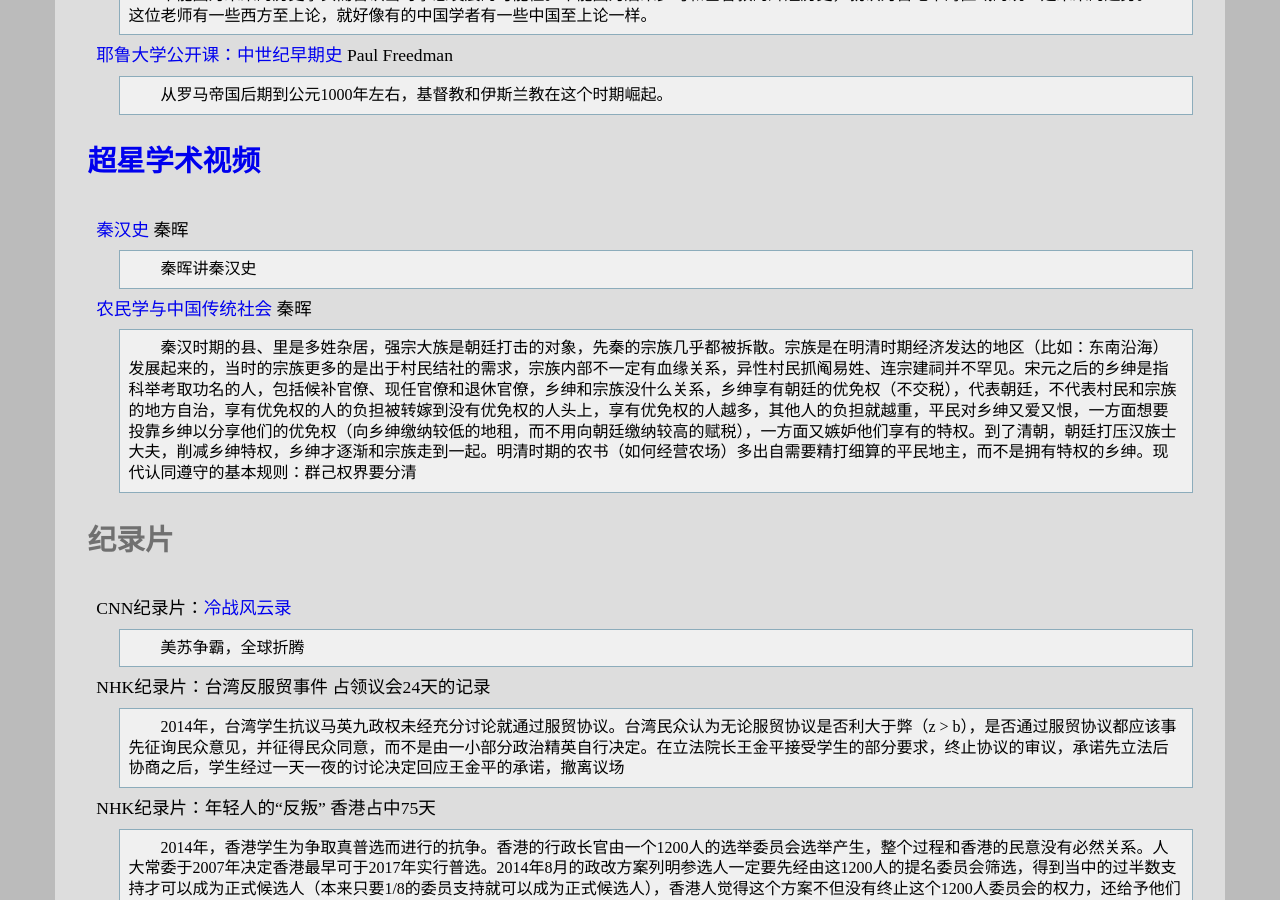
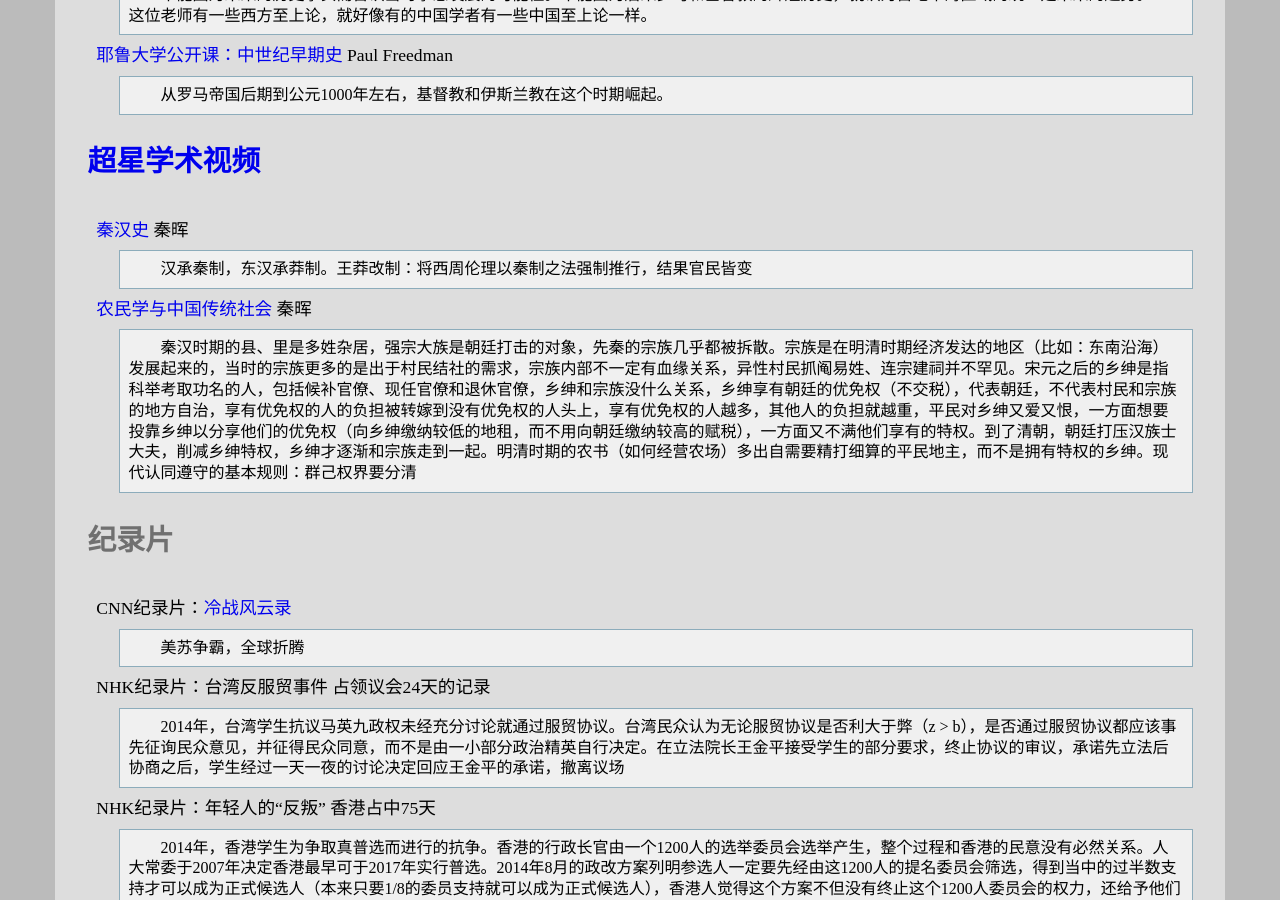
Before and after one commit to leiqin/leiqin.github.io, a Jekyll site: the page built from shoucang/history.markdown, in a window 1280 px wide and 900 px high, scrolled down 3453 px. Built offline with Jekyll 4.4.1, drawn with Linux system fonts in a browser that asks for light colours.

Commit message:
_ 小修改

```diff
--- a/shoucang/history.markdown
+++ b/shoucang/history.markdown
@@ -101,10 +101,10 @@ title: 以史为镜
 ### [超星学术视频](http://video.chaoxing.com/)
 
 [秦汉史](http://mooc.chaoxing.com/course/1122947.html) 秦晖
-:	秦晖讲秦汉史
+:	汉承秦制，东汉承莽制。王莽改制：将西周伦理以秦制之法强制推行，结果官民皆变
 
 [农民学与中国传统社会](http://video.chaoxing.com/serie_400000203.shtml) 秦晖
-:	秦汉时期的县、里是多姓杂居，强宗大族是朝廷打击的对象，先秦的宗族几乎都被拆散。宗族是在明清时期经济发达的地区（比如：东南沿海）发展起来的，当时的宗族更多的是出于村民结社的需求，宗族内部不一定有血缘关系，异性村民抓阄易姓、连宗建祠并不罕见。宋元之后的乡绅是指科举考取功名的人，包括候补官僚、现任官僚和退休官僚，乡绅和宗族没什么关系，乡绅享有朝廷的优免权（不交税），代表朝廷，不代表村民和宗族的地方自治，享有优免权的人的负担被转嫁到没有优免权的人头上，享有优免权的人越多，其他人的负担就越重，平民对乡绅又爱又恨，一方面想要投靠乡绅以分享他们的优免权（向乡绅缴纳较低的地租，而不用向朝廷缴纳较高的赋税），一方面又嫉妒他们享有的特权。到了清朝，朝廷打压汉族士大夫，削减乡绅特权，乡绅才逐渐和宗族走到一起。明清时期的农书（如何经营农场）多出自需要精打细算的平民地主，而不是拥有特权的乡绅。现代认同遵守的基本规则：群己权界要分清
+:	秦汉时期的县、里是多姓杂居，强宗大族是朝廷打击的对象，先秦的宗族几乎都被拆散。宗族是在明清时期经济发达的地区（比如：东南沿海）发展起来的，当时的宗族更多的是出于村民结社的需求，宗族内部不一定有血缘关系，异性村民抓阄易姓、连宗建祠并不罕见。宋元之后的乡绅是指科举考取功名的人，包括候补官僚、现任官僚和退休官僚，乡绅和宗族没什么关系，乡绅享有朝廷的优免权（不交税），代表朝廷，不代表村民和宗族的地方自治，享有优免权的人的负担被转嫁到没有优免权的人头上，享有优免权的人越多，其他人的负担就越重，平民对乡绅又爱又恨，一方面想要投靠乡绅以分享他们的优免权（向乡绅缴纳较低的地租，而不用向朝廷缴纳较高的赋税），一方面又不满他们享有的特权。到了清朝，朝廷打压汉族士大夫，削减乡绅特权，乡绅才逐渐和宗族走到一起。明清时期的农书（如何经营农场）多出自需要精打细算的平民地主，而不是拥有特权的乡绅。现代认同遵守的基本规则：群己权界要分清
 
 ### 纪录片
 
```
